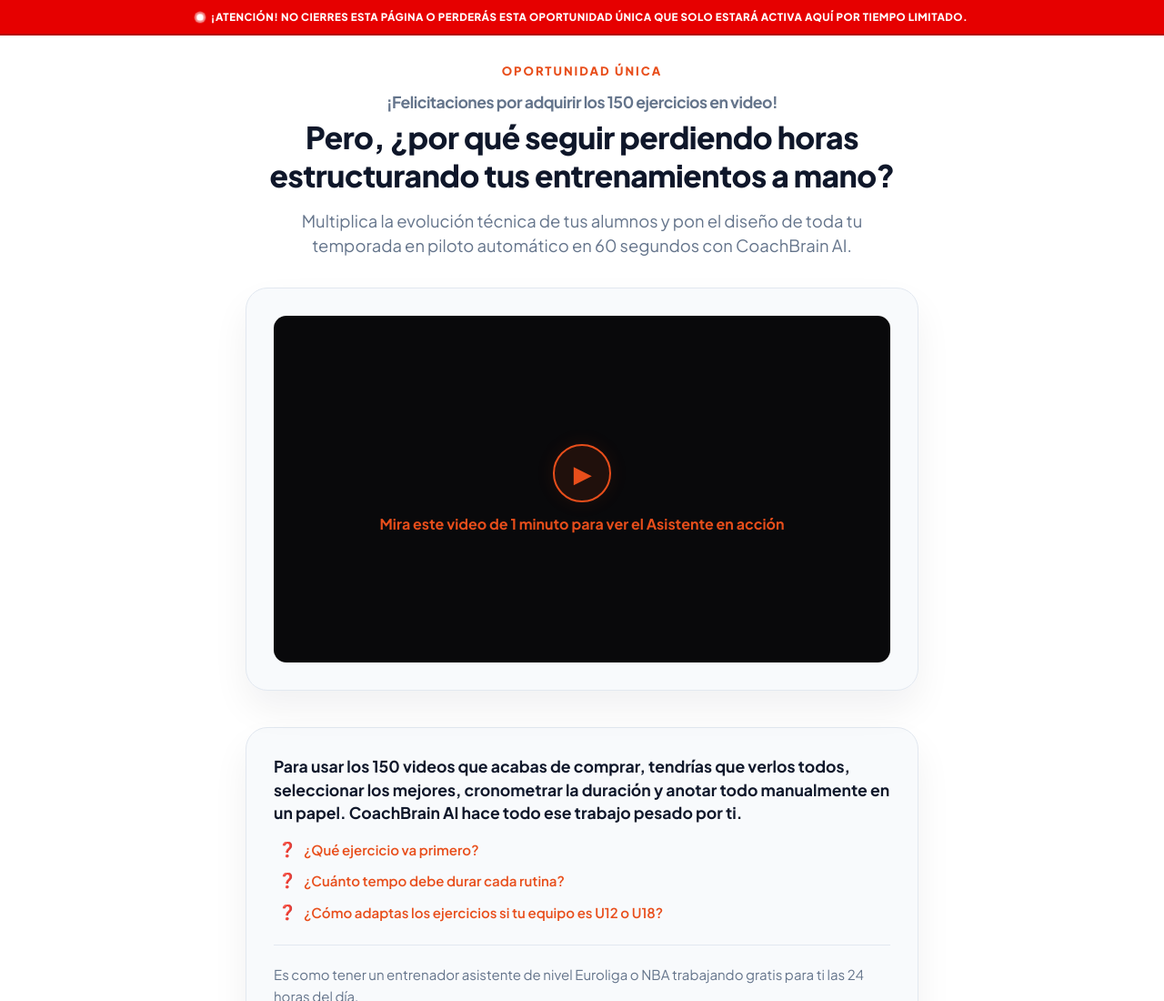
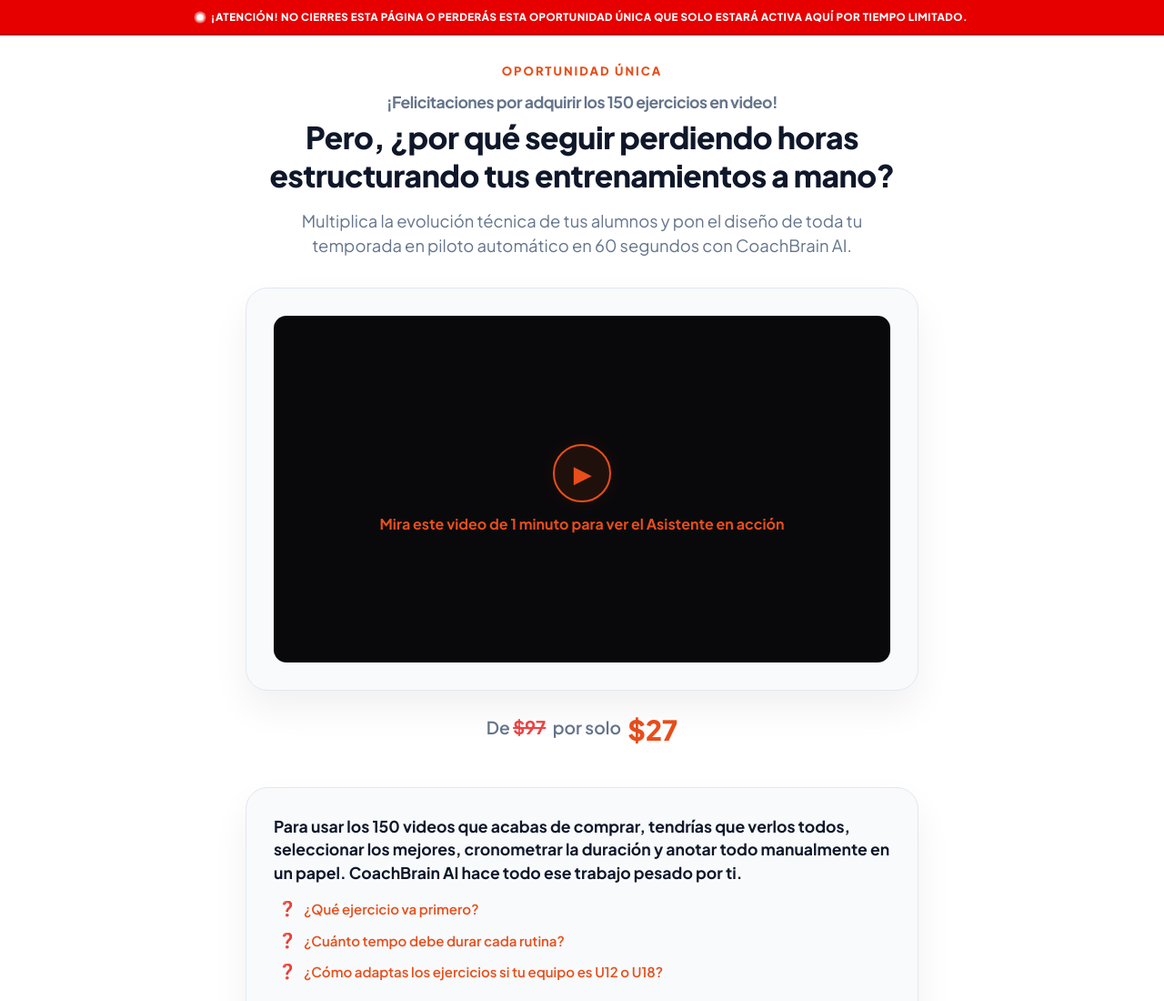
Before and after one commit to mdmtiv1-collab/esp-upsell01, a plain HTML site: page index.html in a window 1280 px wide. Shown: the top 1100 px of the page at 91% size. Drawn offline with Linux system fonts and the light colour scheme.

Commit message:
Update - Add highlighted price and widget container below VSL

```diff
--- a/index.html
+++ b/index.html
@@ -317,6 +317,15 @@
       </div>
     </div>
 
+    <!-- Price & Widget Section -->
+    <div style="margin-top: -20px; margin-bottom: 40px; text-align: center;">
+      <p style="font-size: 1.2rem; color: var(--text-muted); font-weight: 600; margin-bottom: 12px;">
+        De <span style="text-decoration: line-through; color: #ef4444; font-weight: 700; font-size: 1.25rem; margin-right: 4px;">$97</span> por solo <span style="color: var(--orange); font-size: 1.9rem; font-weight: 900; margin-left: 4px; vertical-align: middle;">$27</span>
+      </p>
+      <!-- Inserta el código del Widget de Hotmart aquí abajo -->
+      <div id="hotmart-funnel-widget-container"></div>
+    </div>
+
     <!-- Hook/Narrative Section -->
     <div class="hook-card">
       <p class="hook-intro">Para usar los 150 videos que acabas de comprar, tendrías que verlos todos, seleccionar los mejores, cronometrar la duración y anotar todo manualmente en un papel. <strong>CoachBrain AI</strong> hace todo ese trabajo pesado por ti.</p>
```
